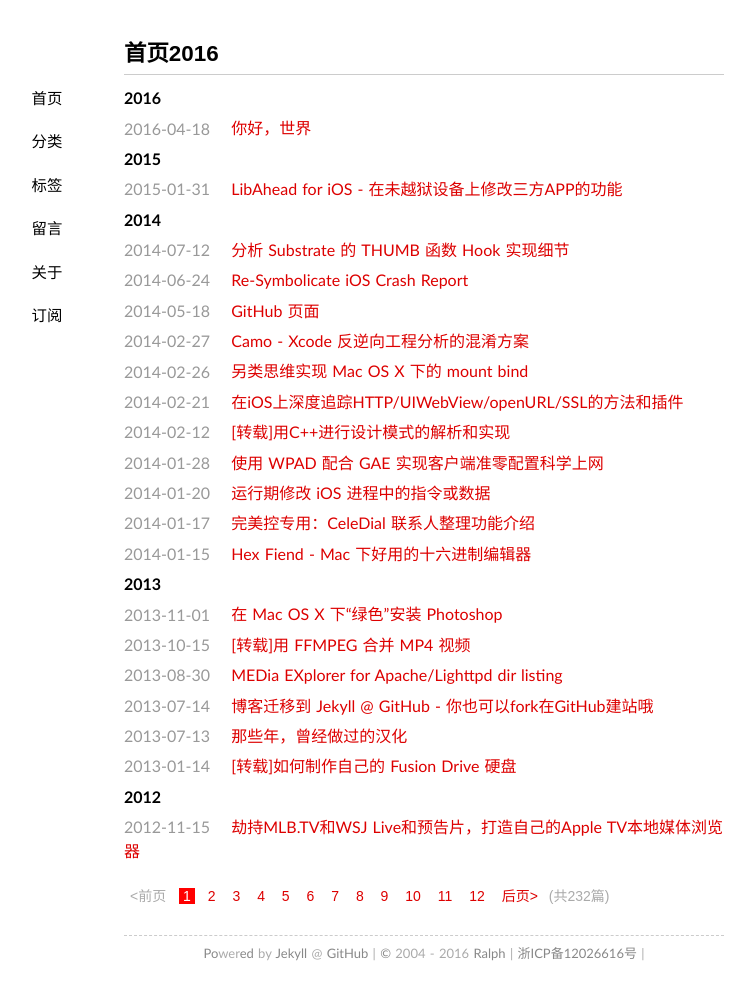
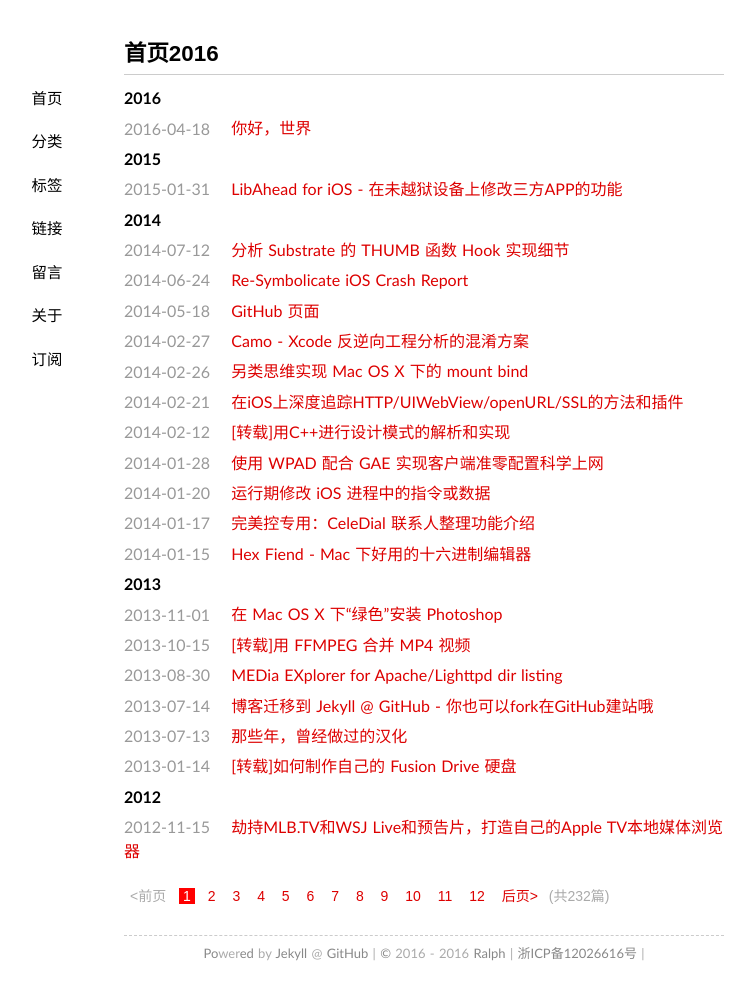
Before and after one commit to abigailpake/blog, a Jekyll site: the page built from index.html, in a window 1280 px wide. Shown: the whole page, without its empty margins (216-969 px from the left). Built offline with Jekyll 4.4.1, drawn with Linux system fonts in a browser that asks for light colours; Markdown is read by kramdown in place of the engine named in the settings; the list of posts is cut into pages by our own code; comment, search, counter and statistics services are not loaded.

Commit message:
Update default.html

```diff
--- a/_layouts/default.html
+++ b/_layouts/default.html
@@ -17,13 +17,13 @@
         <h1>{{ page.title }}</h1>
         </header>
         <nav>
-        <span><a title="网站首页" class="" href="/">首页</a></span>
-        <span><a title="文章分类" class="" href="/categories/">分类</a></span>
-        <span><a title="标签索引" class="" href="/tags/">标签</a></span>
-        <!--<span><a title="友情链接" class="" href="/links/">链接</a></span>-->
-        <span><a title="留言交流" class="" href="/guestbook/">留言</a></span>
-        <span><a title="关于站长" class="" href="/about/">关于</a></span>
-        <span><a title="种子订阅" class="" href="/feed/" target="_blank">订阅</a></span>
+        <span><a title="网站首页" class="" href="http://hiralph.github.io/blog/">首页</a></span>
+        <span><a title="文章分类" class="" href="http://hiralph.github.io/blog/categories/">分类</a></span>
+        <span><a title="标签索引" class="" href="http://hiralph.github.io/blog/tags/">标签</a></span>
+        <span><a title="友情链接" class="" href="http://hiralph.github.io/blog/links/">链接</a></span>
+        <span><a title="留言交流" class="" href="http://hiralph.github.io/blog/guestbook/">留言</a></span>
+        <span><a title="关于站长" class="" href="http://hiralph.github.io/blog/about/">关于</a></span>
+        <span><a title="种子订阅" class="" href="http://hiralph.github.io/blog/feed/" target="_blank">订阅</a></span>
         </nav>
         <article class="content">
         {{ content }}
@@ -33,7 +33,7 @@
     <footer>
         <p><small>
             <a href="http://github.com/{{ site.github }}/NET/new/gh-pages/_posts" target="_blank" title="撰写文章">Po</a>wer<a href="http://github.com/{{ site.github }}/NET/edit/gh-pages/{{ page.path }}" target="_blank" title="编辑页面">ed</a> by <a href="http://jekyllrb.com" target="_blank">Jekyll</a> @ <a href="http://github.com/{{ site.github }}/NET" target="_blank" title="项目主页">GitHub</a>
-             | <a rel="license" href="http://creativecommons.org/licenses/by-sa/3.0/cn/" target="_blank" title="许可协议">©</a> 2004 - {{site.time | date:"%Y"}} <a href="/about/">{{ site.author }}</a>
+             | <a rel="license" href="http://creativecommons.org/licenses/by-sa/3.0/cn/" target="_blank" title="许可协议">©</a> 2016 - {{site.time | date:"%Y"}} <a href="/about/">{{ site.author }}</a>
 {% if site.beian %}
              | <a href="http://www.miibeian.gov.cn" target="_blank">{{ site.beian }}</a>
 {% endif %}
```
